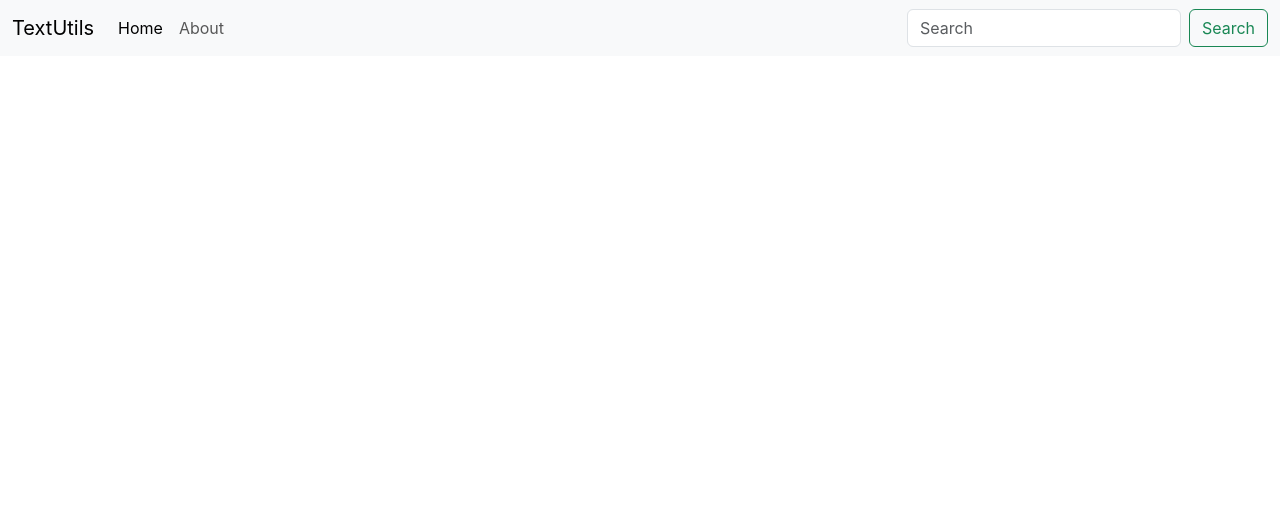
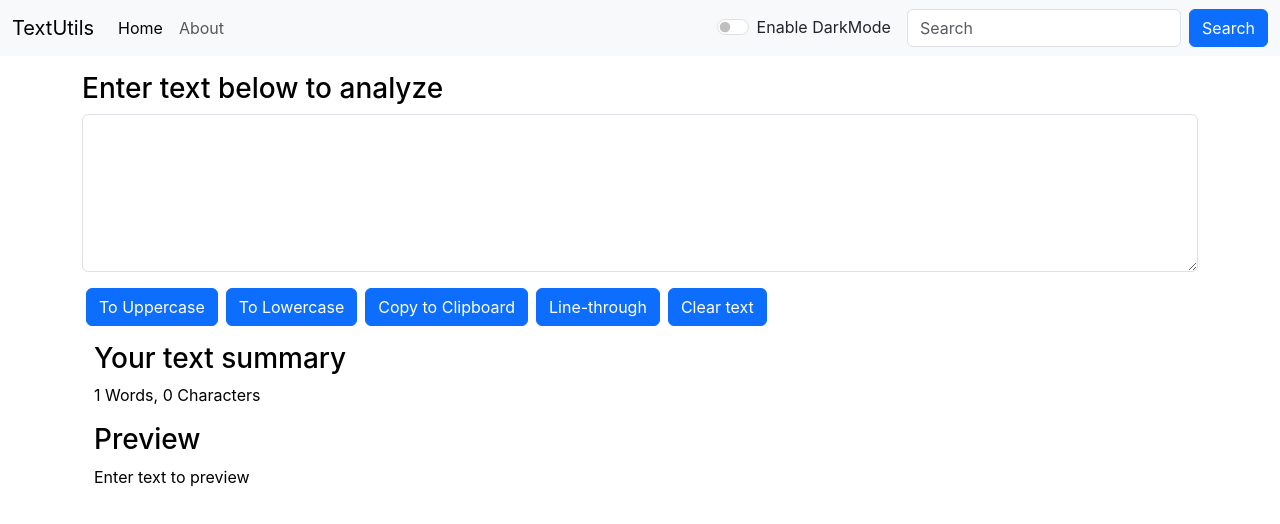
Before and after one commit to iamark121/TextUtils, a React (Create React App) app: page / in a window 1280 px wide. Shown: the top 524 px of the page. Built offline with nearby package versions, Linux system fonts and the light colour scheme.

Commit message:
Completed till all functionality including dark mode

```diff
--- a/public/index.html
+++ b/public/index.html
@@ -25,7 +25,7 @@
       Learn how to configure a non-root public URL by running `npm run build`.
     -->
     <link href="https://cdn.jsdelivr.net/npm/bootstrap@5.3.1/dist/css/bootstrap.min.css" rel="stylesheet" integrity="sha384-4bw+/aepP/YC94hEpVNVgiZdgIC5+VKNBQNGCHeKRQN+PtmoHDEXuppvnDJzQIu9" crossorigin="anonymous">
-    <title>React App</title>
+    <title>TextUtils</title>
   </head>
   <body>
     <!-- <noscript>You need to enable JavaScript to run this app.</noscript> -->
@@ -41,5 +41,6 @@
       To create a production bundle, use `npm run build` or `yarn build`.
     -->
     <script src="https://cdn.jsdelivr.net/npm/bootstrap@5.3.1/dist/js/bootstrap.bundle.min.js" integrity="sha384-HwwvtgBNo3bZJJLYd8oVXjrBZt8cqVSpeBNS5n7C8IVInixGAoxmnlMuBnhbgrkm" crossorigin="anonymous"></script>
+    <script src="../src/index.js" type="text/jsx"></script>
   </body>
 </html>
--- a/src/App.js
+++ b/src/App.js
@@ -1,12 +1,55 @@
-import logo from './logo.svg';
-import './App.css';
-import Navbar from './components/Navbar';
+// import logo from './logo.svg';
+import "./App.css";
+import Alert from "./components/Alert";
+import Navbar from "./components/Navbar";
+import Textform from "./components/Textform";
+import React, { useState } from "react";
 
 function App() {
+  const [mode, setMode] = useState("light");
+  // console.log("first");
+  const [alert, setAlert] = useState(null);
+  const showAlert = (message, type) => {
+    setAlert({
+      msg: message,
+      type: type,
+    });
+    setTimeout(() => {
+      setAlert(null);
+    }, 1000);
+  };
   return (
+    <>
+      <Navbar
+        title="TextUtils"
+        mode={mode}
+        toggleMode={() => {
+          // setMode(mode === 'light'? 'dark' : 'light');
+          if (mode === "light") {
+            setMode("dark");
+            document.body.style.backgroundColor = "#526D82";
+            showAlert("Dark mode enabled", "success");
+          } else {
+            setMode("light");
+            document.body.style.backgroundColor = "white";
+            showAlert("Light mode enabled", "success");
+          }
+        }}
+      />
+      <Alert alert={alert} show />
+      <div className="container my-3">
+        <Textform
+          mode={mode}
+          showAlert={showAlert}
+          toggleMode={() => {
+            setMode(mode === "light" ? "dark" : "light");
+          }}
+        />
+      </div>
 
-  <Navbar/>
-  )
+      {/* // <Navbar /> */}
+    </>
+  );
 }
 
 export default App;
--- /dev/null
+++ b/src/components/Alert.jsx
@@ -0,0 +1,15 @@
+import React from 'react'
+
+function Alert(props) {
+    function capitalize(str) {
+        return str.charAt(0).toUpperCase() + str.slice(1);
+    }
+  return (
+   props.alert && <div className={`alert alert-${props.alert.type} alert-dismissible fade show`} role="alert">
+  <strong>{capitalize(props.alert.type)}</strong>:{props.alert.msg}
+  {/* <button type="button" className="btn-close" data-bs-dismiss="alert" aria-label="Close"></button> */}
+</div>
+  )
+}
+
+export default Alert
--- a/src/components/Navbar.jsx
+++ b/src/components/Navbar.jsx
@@ -1,30 +1,72 @@
-import React from 'react'
+import React from "react";
+import PropTypes from "prop-types";
 
-function Navbar() {
-    return (
-        <nav className="navbar navbar-expand-lg bg-body-tertiary">
+function Navbar(props) {
+  return (
+    <nav className={`navbar navbar-expand-lg navbar-${props.mode} bg-${props.mode}`}>
       <div className="container-fluid">
-        <a className="navbar-brand" href="/">TextUtils</a>
-        <button className="navbar-toggler" type="button" data-bs-toggle="collapse" data-bs-target="#navbarSupportedContent" aria-controls="navbarSupportedContent" aria-expanded="false" aria-label="Toggle navigation">
+        <a className="navbar-brand" href="/">
+          {props.title}
+        </a>
+        <button
+          className="navbar-toggler"
+          type="button"
+          data-bs-toggle="collapse"
+          data-bs-target="#navbarSupportedContent"
+          aria-controls="navbarSupportedContent"
+          aria-expanded="false"
+          aria-label="Toggle navigation"
+        >
           <span className="navbar-toggler-icon"></span>
         </button>
         <div className="collapse navbar-collapse" id="navbarSupportedContent">
           <ul className="navbar-nav me-auto mb-2 mb-lg-0">
             <li className="nav-item">
-              <a className="nav-link active" aria-current="page" href="/">Home</a>
+              <a className="nav-link active" aria-current="page" href="/">
+                Home
+              </a>
             </li>
             <li className="nav-item">
-              <a className="nav-link" href="/">About</a>
+              <a className="nav-link" href="/">
+                About
+              </a>
             </li>
           </ul>
+          <div className="form-check form-switch mx-3">
+          <input
+                className="form-check-input"
+                type="checkbox"
+                role="switch"
+                id="flexSwitchCheckDefault"
+                onClick={()=>{
+                  props.toggleMode();
+                }}
+              />
+              <label className={`form-check-label text-${props.mode === 'light'?'dark':'light'}`} htmlFor="flexSwitchCheckDefault">
+                Enable {props.mode === 'light' ? "DarkMode" : "LightMode"}
+              </label>
+              </div>
           <form className="d-flex" role="search">
-            <input className="form-control me-2" type="search" placeholder="Search" aria-label="Search"/>
-            <button className="btn btn-outline-success" type="submit">Search</button>
+
+
+
+            <input
+              className="form-control me-2"
+              type="search"
+              placeholder="Search"
+              aria-label="Search"
+            />
+            <button className="btn btn-primary" type="submit">
+              Search
+            </button>
           </form>
         </div>
       </div>
     </nav>
-      )
+  );
 }
 
-export default Navbar
+export default Navbar;
+
+Navbar.propTypes = { title: PropTypes.string };
+Navbar.defaultProps = { title: "title here" };
--- /dev/null
+++ b/src/components/Textform.jsx
@@ -0,0 +1,103 @@
+import React, { useState } from "react";
+
+function Textform(props) {
+    const [inputText, setInputText] = useState("");
+    const [isTrue, setTrue] = useState(false);
+    return (
+        <div style={{ color: props.mode === "dark" ? "white" : "black" }}>
+            <div className="mb-3">
+                <h3 className="heading">Enter text below to analyze</h3>
+                <textarea
+                    style={{
+                        backgroundColor:
+                            props.mode === "dark" ? "rgb(82 113 130)" : "white",
+                        color: props.mode === "dark" ? "white" : "black",
+                    }}
+                    value={inputText}
+                    id="myBox"
+                    rows="6"
+                    className="form-control"
+                    onChange={(e) => {
+                        setInputText(e.target.value);
+                    }}
+                ></textarea>
+            </div>
+            <button
+                className="btn btn-primary mx-1"
+                onClick={() => {
+                    setInputText(inputText.toUpperCase());
+                    props.showAlert("Converted to uppercase", "success");
+                }}
+
+            >
+                To Uppercase
+            </button>
+            <button
+                className="btn btn-primary mx-1"
+                onClick={() => {
+                    setInputText(inputText.toLowerCase());
+                    props.showAlert("Converted to lowercase", "success");
+                }}
+
+            >
+                To Lowercase
+            </button>
+            <button
+                className="btn btn-primary mx-1"
+                onClick={() => {
+                    var text = document.getElementById("myBox");
+                    text.select();
+                    text.setSelectionRange(0, text.length);
+                    navigator.clipboard.writeText(text.value);
+                    props.showAlert("Copied to clipboard", "success");
+                }}
+
+            >
+                Copy to Clipboard
+            </button>
+            <button
+                className="btn btn-primary mx-1"
+                onClick={() => {
+                    const myBox = document.getElementById("myBox");
+                    if (myBox) {
+                        if (!isTrue) {
+                            myBox.style.textDecoration = "line-through";
+                            props.showAlert("Text set to line-through", "success");
+                        } else {
+                            myBox.style.textDecoration = "none";
+                            props.showAlert("Text set to normal", "success");
+                        }
+                        setTrue(!isTrue);
+                    }
+                }}
+            >
+                {isTrue ? "Normal" : "Line-through"}
+            </button>
+            <button
+                className="btn btn-primary mx-1"
+                onClick={() => {
+                    if(inputText.length>0){
+                    setInputText("");
+                    props.showAlert("Cleared text", "success");
+                    }else {
+                        props.showAlert("No text to clear", "warning");
+                    }
+                }}
+            >
+                Clear text
+            </button>
+            <div className="container my-3">
+                <h3 className="heading3">Your text summary</h3>
+                <p>
+                    {inputText.split(" ").length} Words, {inputText.length} Characters
+                </p>
+            </div>
+            <div className="container my-3">
+                <h3>Preview</h3>
+                <p>{inputText === "" ? "Enter text to preview" : inputText}</p>
+            </div>
+        </div>
+    );
+}
+
+export default Textform;
```
